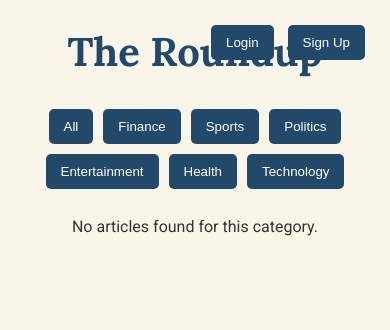
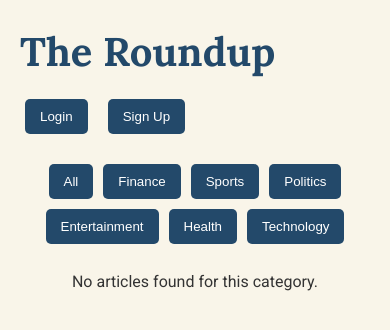
Before and after one commit to WillCanfield01/news-aggregator, a Flask app: page / in a window 390 px wide. Shown: the top 330 px of the page. Run offline with Flask 3, Linux system fonts and the light colour scheme; data that the repository does not hold is empty.

Commit message:
fixing mobile ui

```diff
--- a/app.py
+++ b/app.py
@@ -287,7 +287,5 @@ def me():
     return jsonify({"username": current_user.username})
 
 if __name__ == "__main__":
-    with app.app_context():
-        db.create_all()
     threading.Thread(target=periodic_refresh, daemon=True).start()
     app.run(host="0.0.0.0", port=int(os.getenv("PORT", 5000)))
--- a/templates/index.html
+++ b/templates/index.html
@@ -134,10 +134,12 @@
 </head>
 
 <body>
-    <h1>The Roundup</h1>
 
-    <div style="position: absolute; top: 20px; right: 20px;">
-        <div id="auth-buttons">
+    <div
+        style="display: flex; justify-content: space-between; align-items: center; flex-wrap: wrap; margin-bottom: 20px;">
+        <h1 style="margin-bottom: 10px;">The Roundup</h1>
+
+        <div id="auth-buttons" style="display: flex; gap: 10px;">
             <button onclick="openLogin()">Login</button>
             <button onclick="openSignup()">Sign Up</button>
         </div>
@@ -152,6 +154,7 @@
             </div>
         </div>
     </div>
+
 
     <!-- ✅ Filter Buttons -->
     <div id="filter">
```
